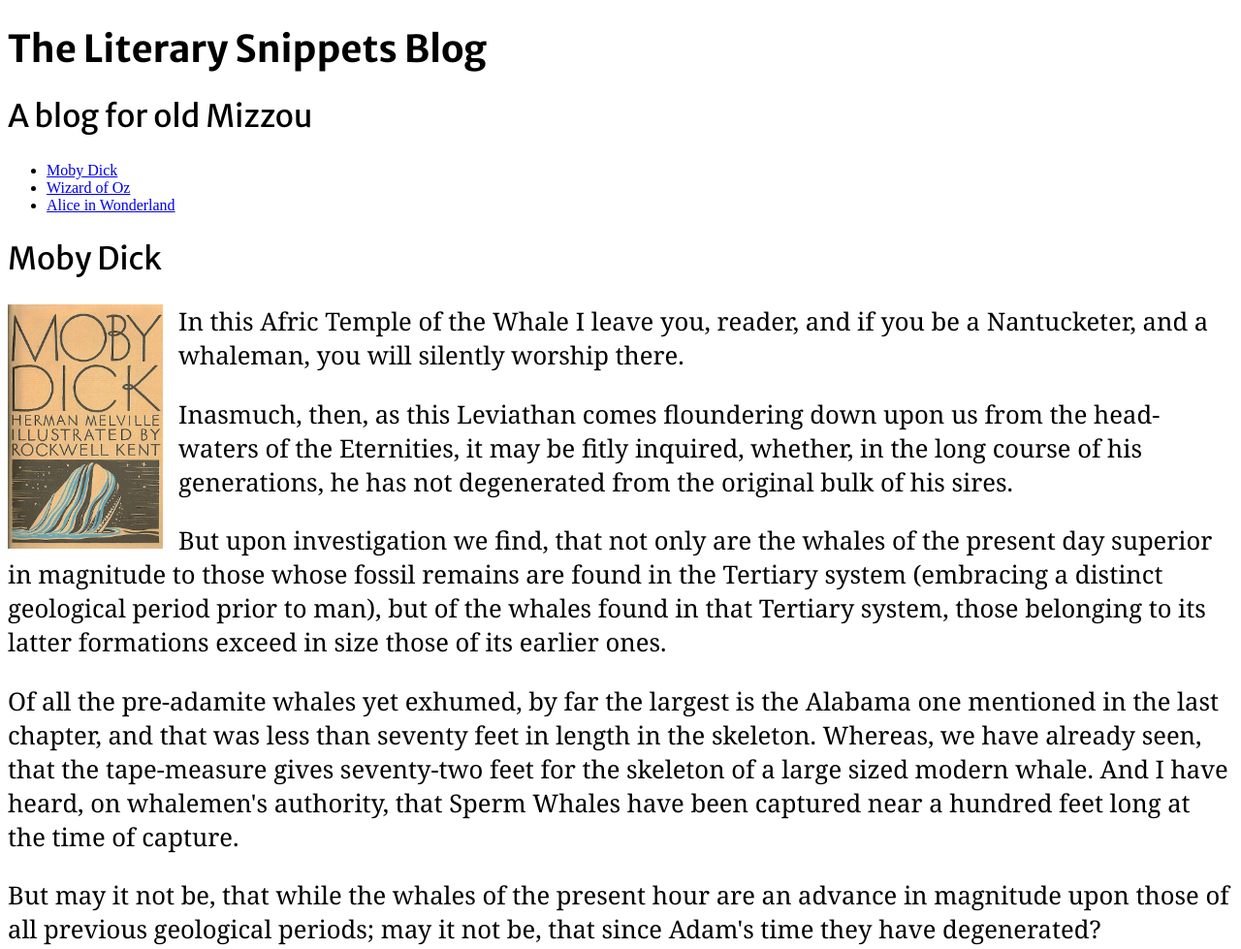
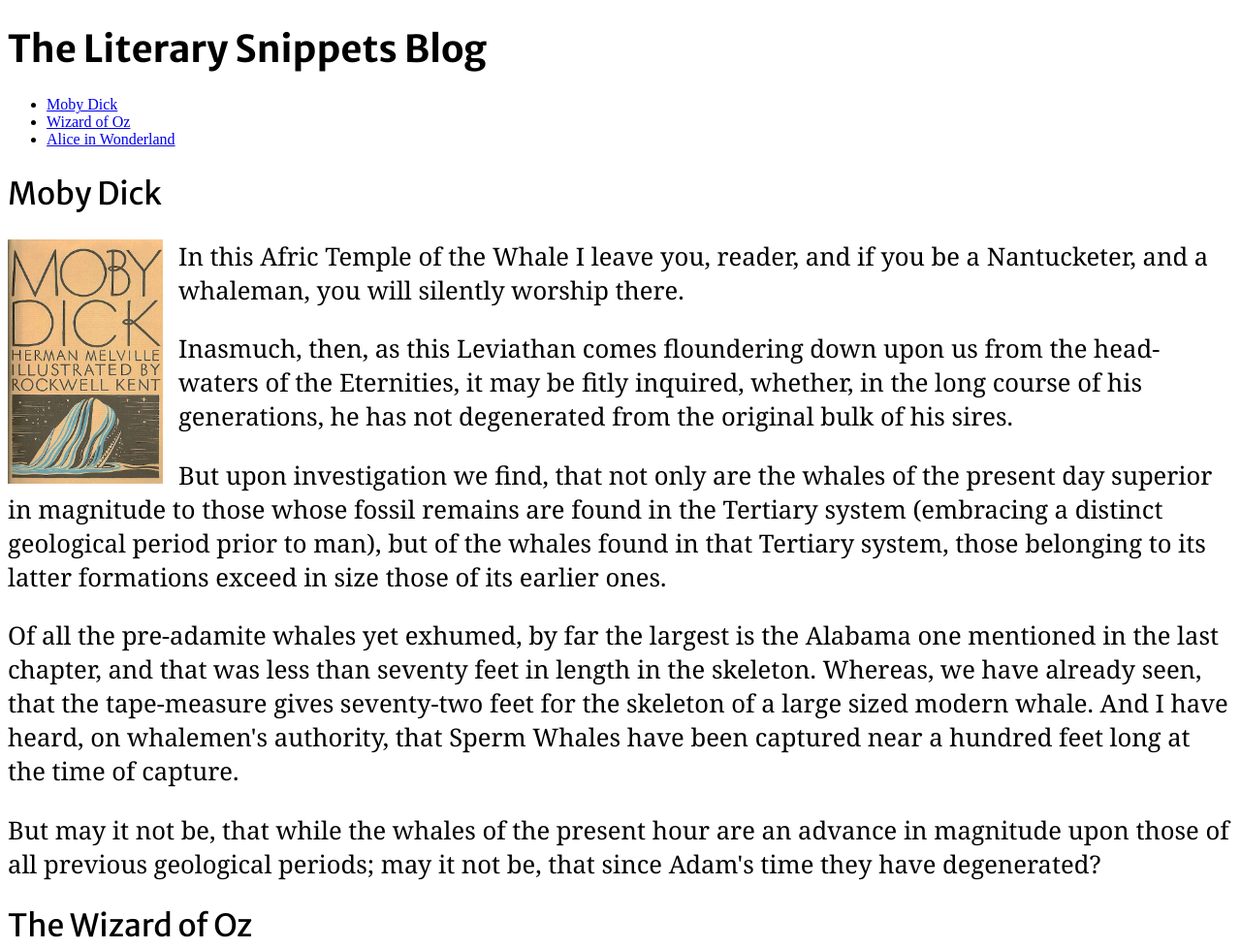
Before and after one commit to j4502/weir, a plain HTML site: page index.html in a window 1280 px wide. Shown: the top 979 px of the page at 97% size. Drawn offline with Linux system fonts and the light colour scheme.

Commit message:
Class example
How to add a page and make a change

```diff
--- a/index.html
+++ b/index.html
@@ -20,7 +20,7 @@
 
 <body>
   <h1>The Literary Snippets Blog</h1>
-  <h2>A blog for old Mizzou</h2>
+  <!-- <h2>A blog for old Mizzou</h2> -->
   <nav class="primary-nav">
       <ul>
         <li><a href="#MobyDick">Moby Dick</a></li>
```
Also changed, not shown: example.html (added, +1 -0 lines).
